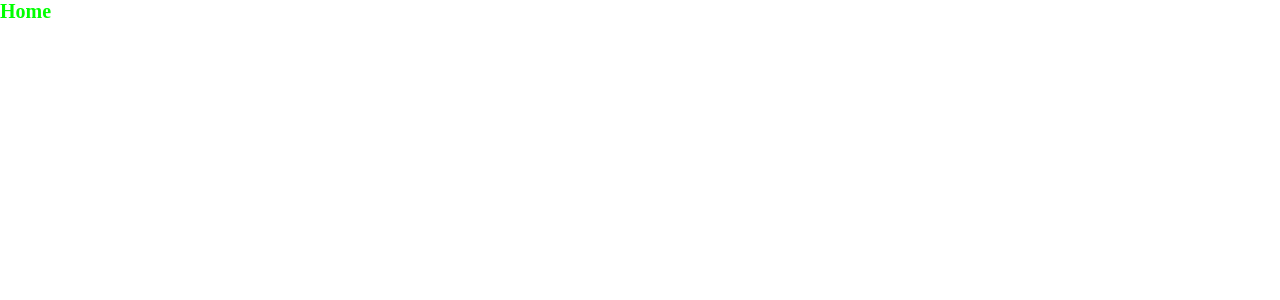
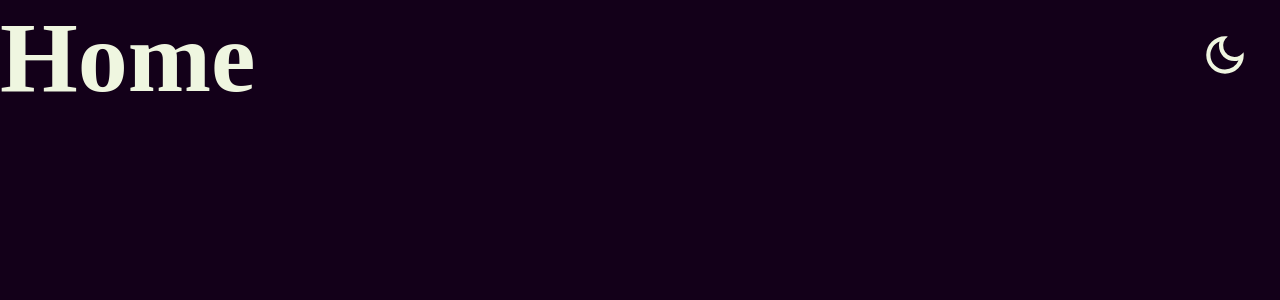
Before and after one commit to sogbog/ChronoSum, a React (Vite) app: page / in a window 1280 px wide. Shown: the top 300 px of the page. Built offline with nearby package versions, Linux system fonts and the light colour scheme.

Commit message:
Create theme switching basics

```diff
--- a/package.json
+++ b/package.json
@@ -11,6 +11,7 @@
   "dependencies": {
     "react": "^18.2.0",
     "react-dom": "^18.2.0",
+    "react-icons": "^4.8.0",
     "react-router-dom": "^6.10.0",
     "styled-components": "^5.3.9"
   },
--- a/src/main.jsx
+++ b/src/main.jsx
@@ -1,15 +1,17 @@
 import React from 'react'
 import ReactDOM from 'react-dom/client'
-import { AppRoutes } from "./routes"
-import theme from './styles/theme'
-import GlobalStyle from './styles/global'
-import { ThemeProvider } from 'styled-components'
+// import { AppRoutes } from "./routes"
+// import theme from './styles/theme'
+// import GlobalStyle from './styles/global'
+// import { ThemeProvider } from 'styled-components'
+import { ThemeSwitcher } from './styles/ThemeSwitcher'
 
 ReactDOM.createRoot(document.getElementById('root')).render(
   <React.StrictMode>
-    <ThemeProvider theme={theme}>
+    {/* <ThemeProvider theme={theme}>
       <GlobalStyle/>
       <AppRoutes/>
-    </ThemeProvider>
+    </ThemeProvider>   */}
+    <ThemeSwitcher/>
   </React.StrictMode>,
 )
--- a/src/pages/Home/style.js
+++ b/src/pages/Home/style.js
@@ -2,6 +2,6 @@ import styled from "styled-components";
 
 export const Container = styled.div`
     h1{
-        color: ${({theme}) => theme.light.titles};
+        font-size: 10rem;
     }
 `
--- /dev/null
+++ b/src/styles/ThemeSwitcher.jsx
@@ -0,0 +1,26 @@
+import { ThemeProvider } from 'styled-components'
+import themes from './theme'
+import GlobalStyle from './global'
+import { AppRoutes } from "../routes"
+import { useState } from 'react'
+import { ThemeButton } from './ThemeSwitcher.style'
+import {MdOutlineDarkMode, MdOutlineLightMode} from "react-icons/md"
+
+export function ThemeSwitcher(){
+
+    const [currentTheme, setCurrentTheme] = useState(themes.dark)
+
+    function handleTheme(){
+        currentTheme == themes.dark ? setCurrentTheme(themes.light) : setCurrentTheme(themes.dark)
+    }
+
+    return(
+        <ThemeProvider theme={currentTheme}>
+            <GlobalStyle/>
+            <ThemeButton onClick={() => handleTheme()}>
+                {currentTheme == themes.dark ? <MdOutlineDarkMode/> : <MdOutlineLightMode/>}
+            </ThemeButton>
+            <AppRoutes/>
+        </ThemeProvider>
+    )
+}
--- /dev/null
+++ b/src/styles/ThemeSwitcher.style.js
@@ -0,0 +1,15 @@
+import styled from "styled-components";
+
+export const ThemeButton = styled.button`
+    background: none;
+    border: none;
+
+    position: absolute;
+    right: 3rem;
+    top: 3rem;
+
+    svg{
+        font-size: 5rem;
+        color: ${({theme}) => theme.titles};
+    }
+`
--- a/src/styles/global.js
+++ b/src/styles/global.js
@@ -5,10 +5,18 @@ export default createGlobalStyle`
     margin: 0;
     padding: 0;
     box-sizing: border-box;
+
+    transition: color 0.5s;
+    transition: background-color 0.5s;
 }
 
 :root{
     font-size: 62.5%;
+}
+
+body{
+    background-color: ${({theme}) => theme.globalBackground};
+    color: ${({theme}) => theme.titles}
 }
 
 a{
--- a/src/styles/theme.js
+++ b/src/styles/theme.js
@@ -1,9 +1,11 @@
 export default{
     light:{
-        titles: "#00FF00"
+        globalBackground: "#FCE6FF",
+        titles: "#171D1C"
     },
 
     dark:{
-        titles: "#004400"
+        globalBackground: "#130019",
+        titles: "#EFF6E0"
     }
 }
```
Also changed, not shown: 1 other file (tests, documents, lock files or other folders).
